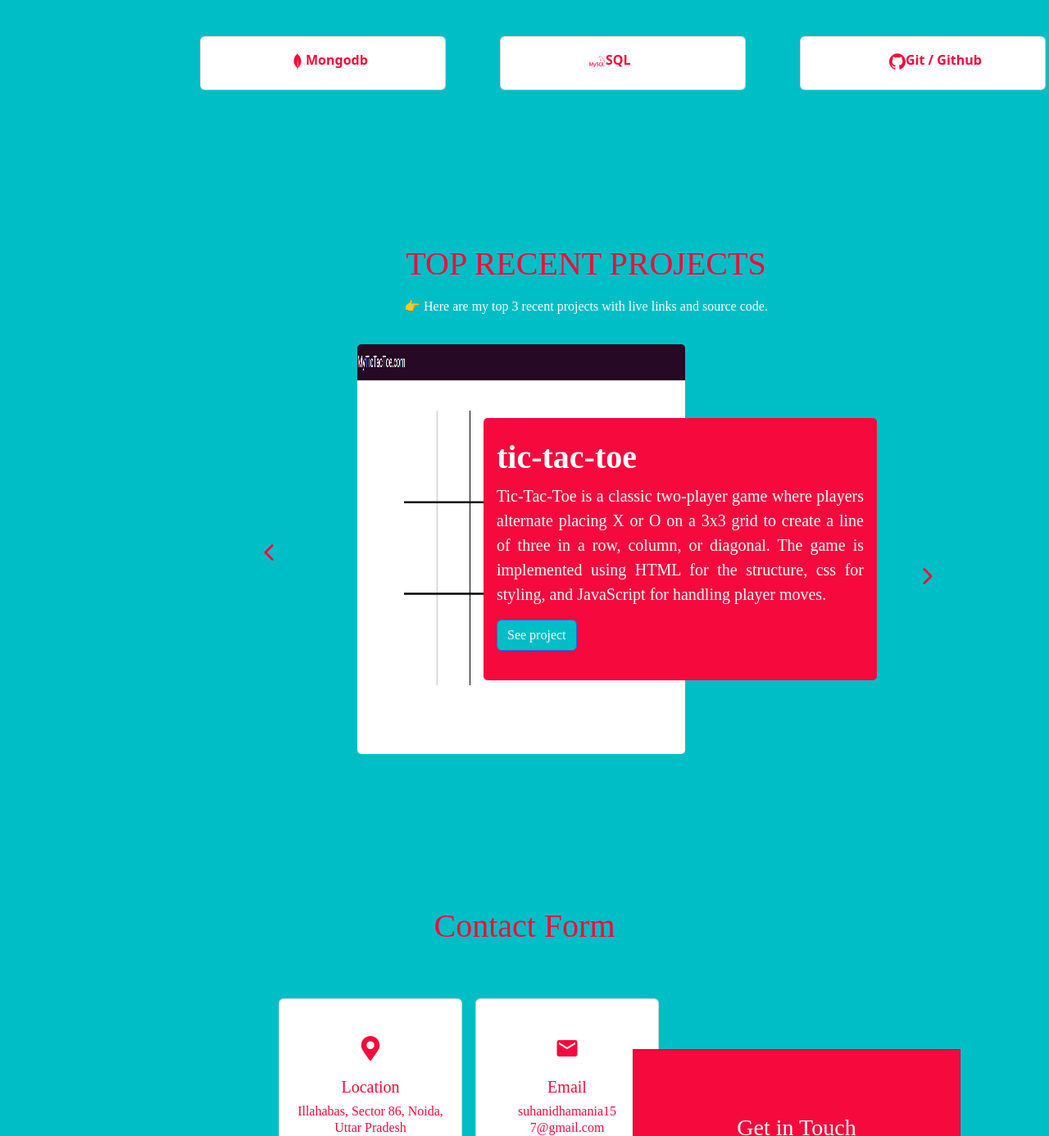
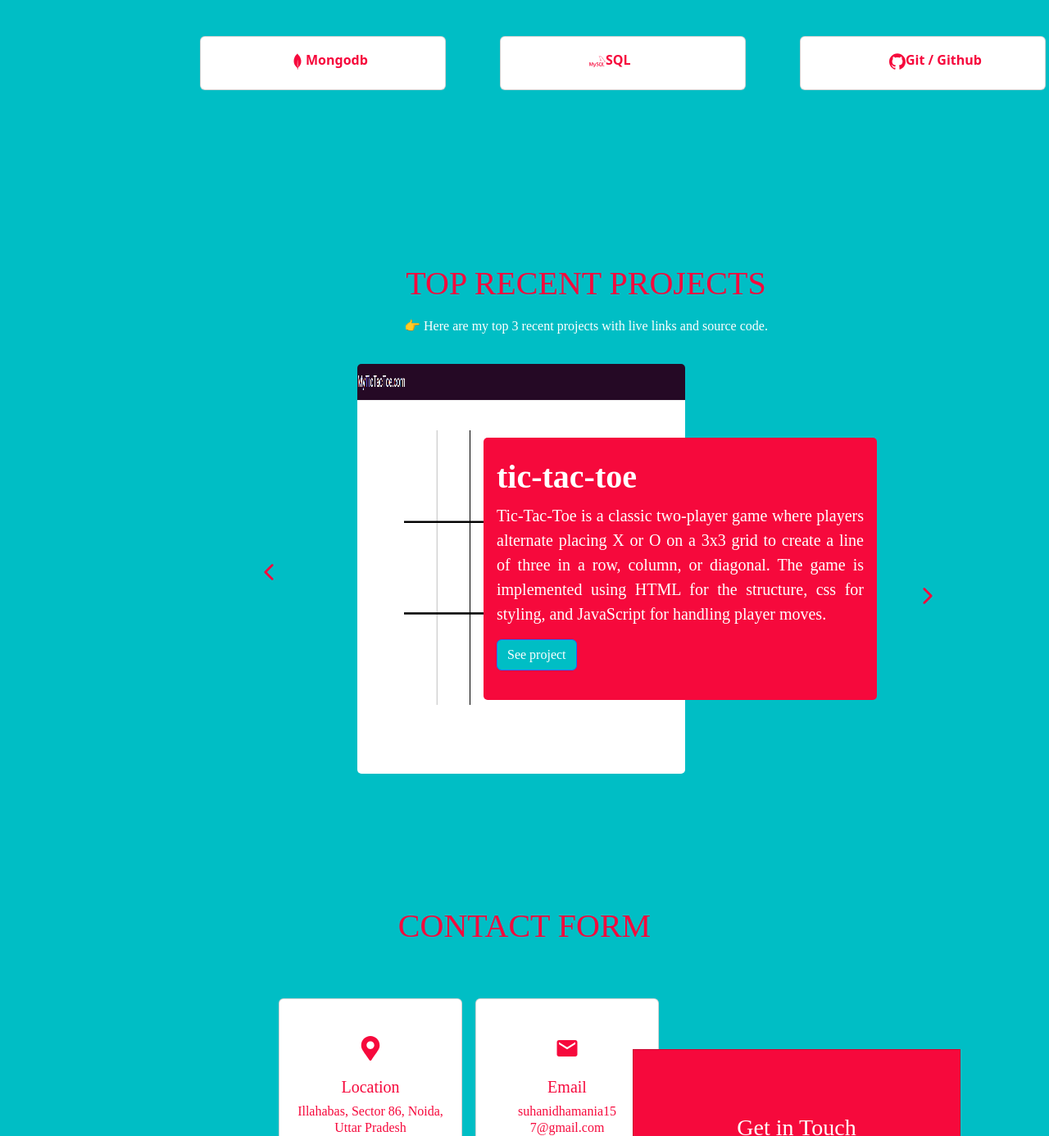
Before and after one commit to suhaniDhamania/portfolio-app, a React (Vite) app in the folder portfolio/: page / in a window 1280 px wide. Shown: the part 2926-4312 px from the top of the page at 82% size. Built offline with nearby package versions, Linux system fonts and the light colour scheme; a web font is replaced by a local one.

Commit message:
responsive design changes

```diff
--- a/portfolio/src/components/Mobilenav/Mobilenav.jsx
+++ b/portfolio/src/components/Mobilenav/Mobilenav.jsx
@@ -31,13 +31,13 @@ const Mobilenav = () => {
               onClick={handleOpen}
             />
           )}
-
+<div data-aos="fade-left">
           <span className="mobile-nav-title">My Portfolio App</span>
-
+          </div>
         </div>
         {open && (
           <div className="mobile-nav-menu">
-
+           <div data-aos="fade-right">
             <div className="nav-items">
               <div className="nav-item ">
                 <div className="nav-link">
@@ -144,7 +144,7 @@ const Mobilenav = () => {
                 </div>
               </div>
             </div>
-
+           </div>
           </div>
         )}
 
--- a/portfolio/src/pages/Contact/Contact.css
+++ b/portfolio/src/pages/Contact/Contact.css
@@ -73,6 +73,7 @@ border-radius:0px;
   .google-form{
     position: relative;
     right: 28px;
+    width:20rem;
   }
   .contacts-cards{
     display:none;
--- a/portfolio/src/pages/Contact/Contact.jsx
+++ b/portfolio/src/pages/Contact/Contact.jsx
@@ -4,7 +4,7 @@ import { contactlist } from "../../utils/contactlist";
 const Contact = () => {
   return (
     <div className="contact" id="contact">
-      <h1 className="cont-text">Contact Form</h1>
+      <h1 className="cont-text">CONTACT FORM</h1>
 
       <div className="contact-head">
         <div data-aos="flip-up">
--- a/portfolio/src/pages/projects/Project.jsx
+++ b/portfolio/src/pages/projects/Project.jsx
@@ -19,7 +19,7 @@ const Project = () => {
   return (
     <>
       <div className="project" id="project">
-        <div className="text  mt-4">
+        <div className="text  mt-5">
           <h1 className="col-12 text-center text-uppercase top">
             Top Recent Projects
           </h1>
--- a/portfolio/vite.config.js
+++ b/portfolio/vite.config.js
@@ -4,7 +4,7 @@ import react from '@vitejs/plugin-react'
 export default defineConfig({
   plugins: [react()],
   server: {
-    port: process.env.PORT || 3000,
+    port:  3000,
     host: "0.0.0.0",
   },
 });
```
